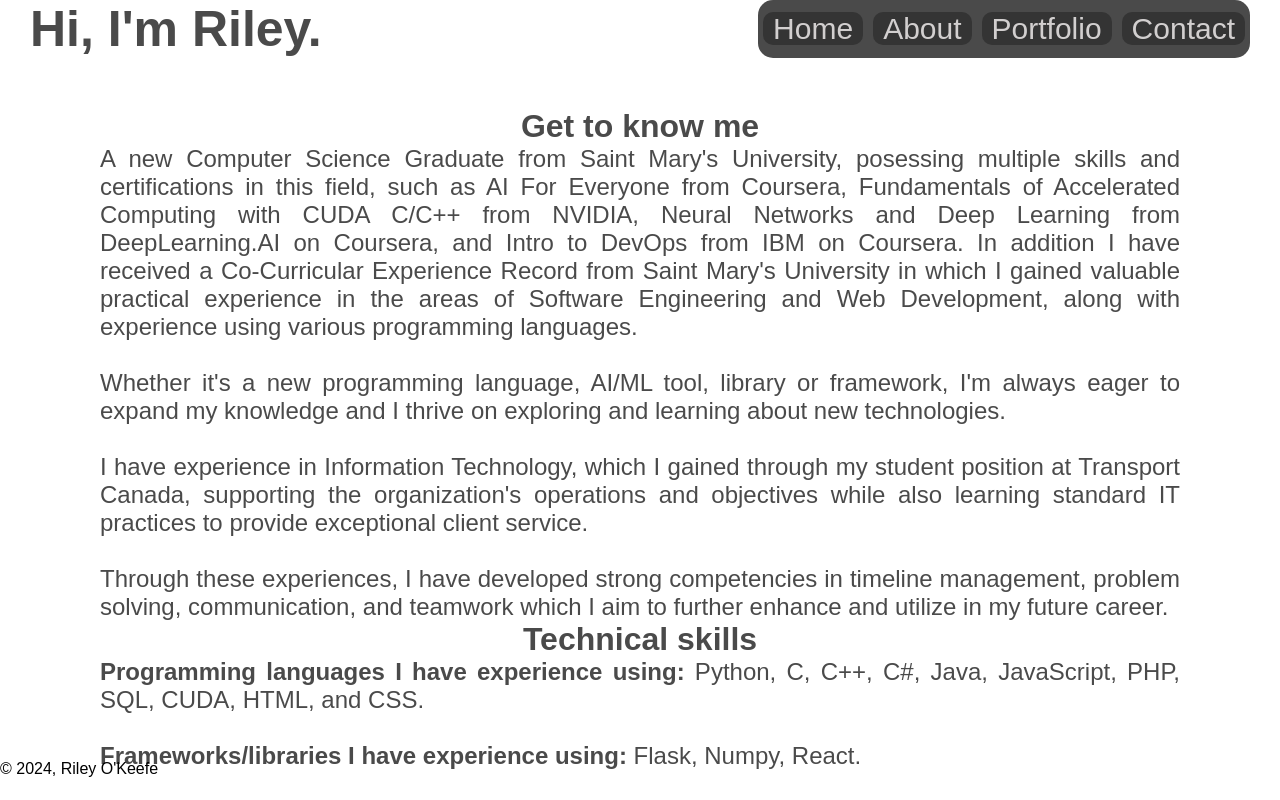
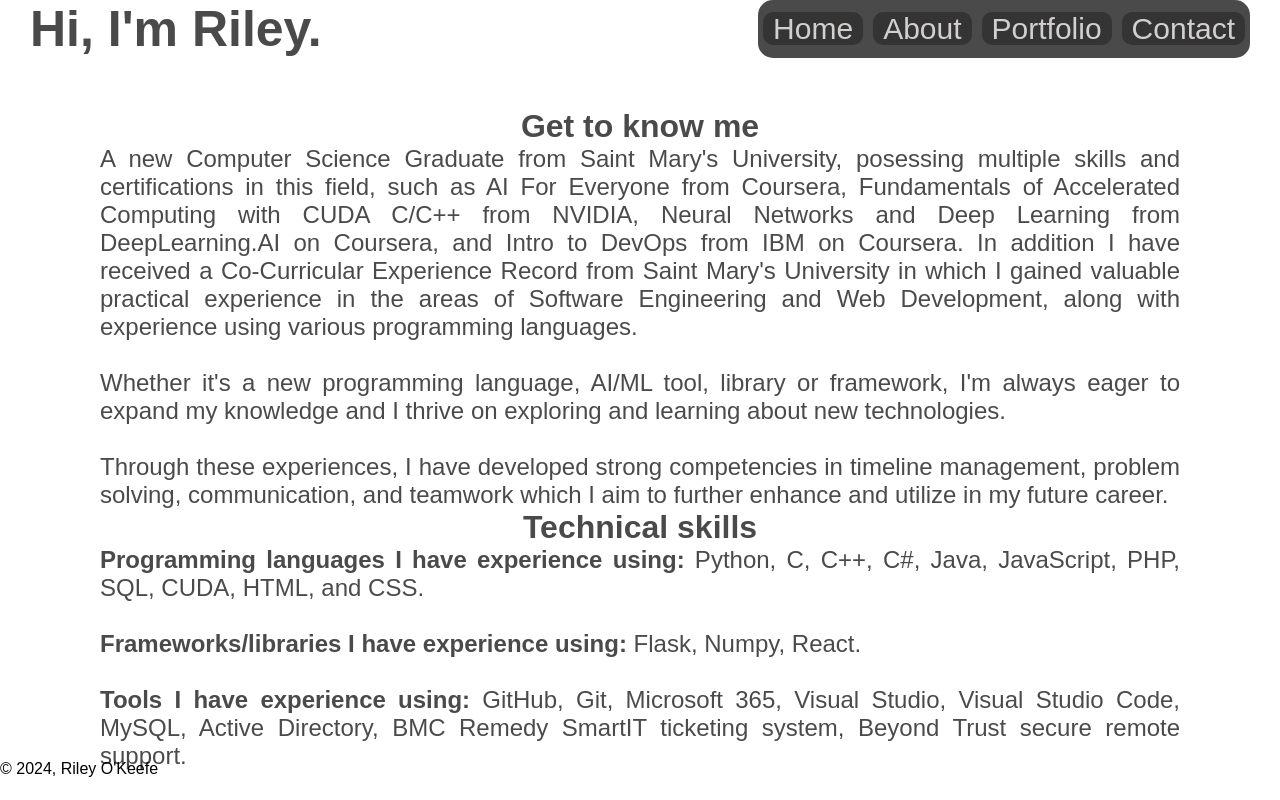
Before and after one commit to riley-okeefe/personal-portfolio, a React (Vite) app: page /personal-portfolio/about in a window 1280 px wide. Shown: the top 800 px of the page. Built offline with nearby package versions, Linux system fonts and the light colour scheme; a web font is replaced by a local one.

Commit message:
Update about page

```diff
--- a/src/components/About.jsx
+++ b/src/components/About.jsx
@@ -19,10 +19,6 @@ export default function About() {
                     Whether it's a new programming language, AI/ML tool, library or framework, I'm
                     always eager to expand my knowledge and I thrive on exploring and learning about
                     new technologies.
-                    <br/><br/>
-                    I have experience in Information Technology, which I gained through my student
-                    position at Transport Canada, supporting the organization's operations and objectives
-                    while also learning standard IT practices to provide exceptional client service.
                     <br/><br/>
                     Through these experiences, I have developed strong competencies in timeline management,
                     problem solving, communication, and teamwork which I aim to further enhance and utilize
--- a/src/index.css
+++ b/src/index.css
@@ -26,7 +26,7 @@
 
 html,
 body {
-    max-width: 100vw;
+    max-width: 1440px;
     overflow-x: hidden;
 }
 
```
